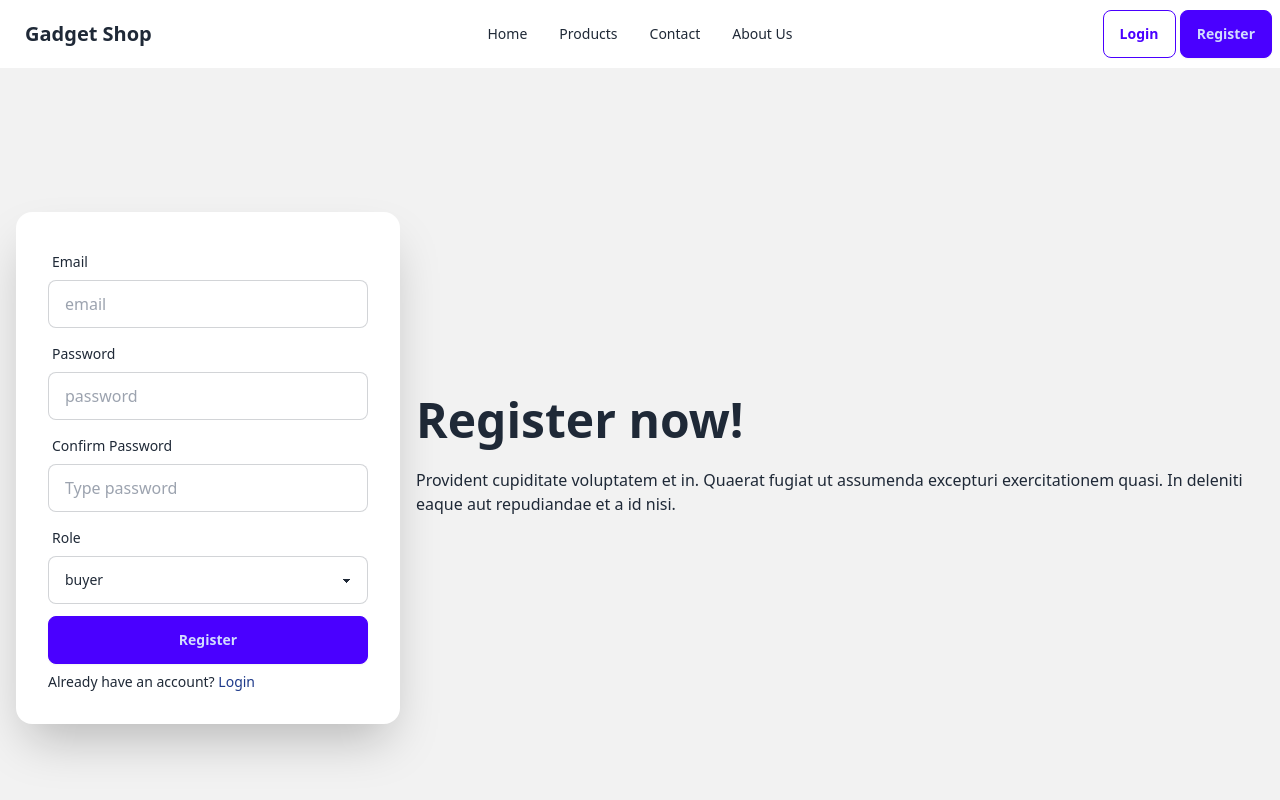
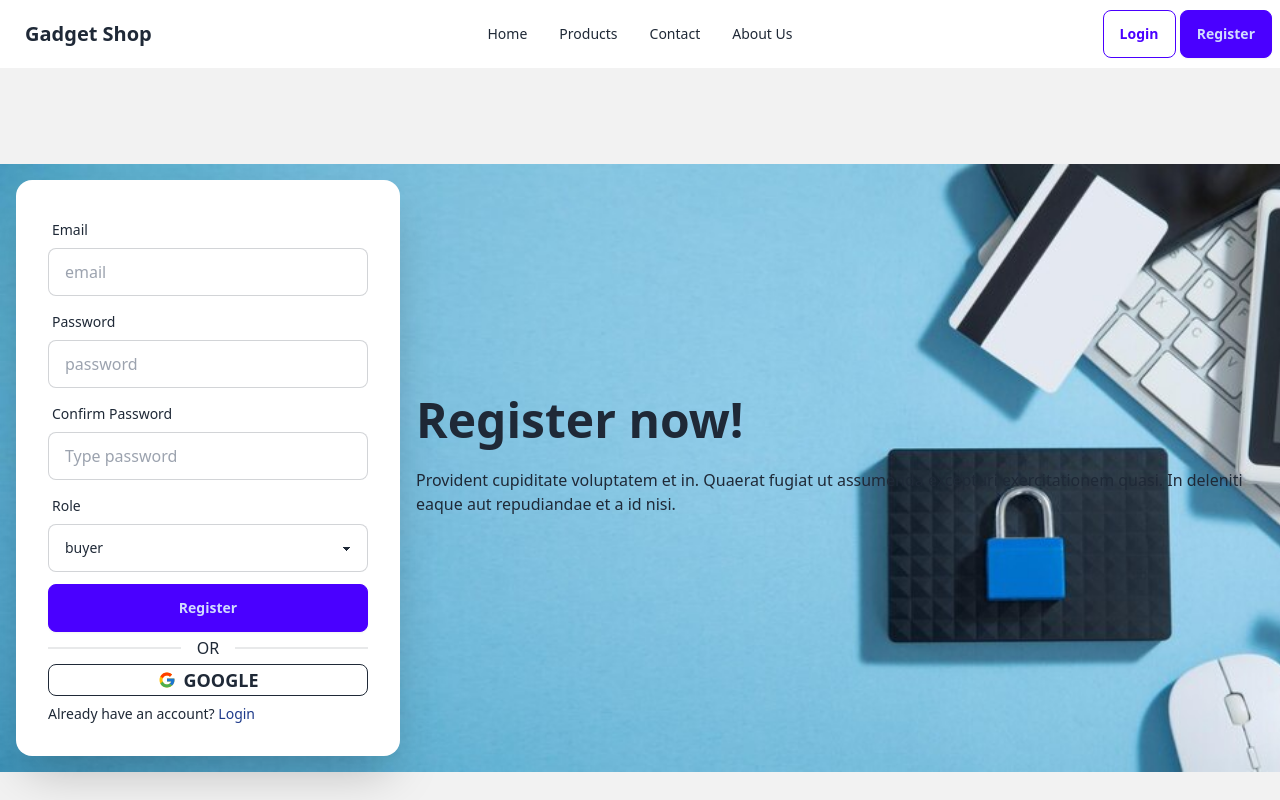
Before and after one commit to ah-sunny/Gadget-shop-clint, a React (Vite) app: page /Register in a window 1280 px wide. Shown: the top 800 px of the page. Built offline with nearby package versions, Linux system fonts and the light colour scheme; no server answers.

Commit message:
jwt implement

```diff
--- a/package.json
+++ b/package.json
@@ -10,11 +10,13 @@
     "preview": "vite preview"
   },
   "dependencies": {
+    "axios": "^1.7.7",
     "localforage": "^1.10.0",
     "match-sorter": "^8.0.0",
     "react": "^18.3.1",
     "react-dom": "^18.3.1",
     "react-hook-form": "^7.53.2",
+    "react-icons": "^5.3.0",
     "react-router-dom": "^6.28.0",
     "react-toastify": "^10.0.6",
     "sort-by": "^1.2.0"
--- a/src/authProvider/AuthProvider.jsx
+++ b/src/authProvider/AuthProvider.jsx
@@ -1,4 +1,5 @@
 
+import axios from "axios";
 import { createUserWithEmailAndPassword, getAuth, GoogleAuthProvider, onAuthStateChanged, signInWithEmailAndPassword, signInWithPopup, signOut } from "firebase/auth";
 import PropTypes from 'prop-types';
 import { createContext, useEffect, useState } from "react";
@@ -39,6 +40,20 @@ const AuthProvider = ({ children }) => {
             // const loggedUser = { email: userEmail };
             setUser(currentUser);
             console.log('current user', currentUser);
+            if(currentUser){
+                // const userInfo = { email: currentUser.email }; //its must be in under if func
+                axios.post("http://localhost:4000/jwt",{ email: currentUser?.email } )
+                .then(res=>{
+                    if(res?.data?.token){
+
+                        localStorage.setItem("access-token", res?.data?.token)
+                        setLoading(false);
+                    }
+                })
+            }else{
+                localStorage.removeItem('access-token')
+                setLoading(false)
+            }
             setLoading(false);
 
         });
--- /dev/null
+++ b/src/component/GoogleLogIn.jsx
@@ -0,0 +1,35 @@
+import { FcGoogle } from "react-icons/fc";
+import { useNavigate } from "react-router-dom";
+import { ToastContainer, toast } from 'react-toastify';
+import 'react-toastify/dist/ReactToastify.css';
+import useAuth from "../hooks/useAuth";
+
+export const GoogleLogIn = () => {
+    const {GoogleLogin} = useAuth();
+    const navigate = useNavigate()
+const handleGoogleLogin=()=>{
+    GoogleLogin()
+
+    .then((result)=>{
+        console.log(result.user)
+        toast.success("user log in succesfully")
+        navigate('/')
+    })
+       .catch(error => {
+           // console.error(error)
+           toast.error(`${error.message}`)
+       })
+}
+
+  return (
+    <div className="">
+        <div className="divider my-2">OR</div>
+        <div onClick={handleGoogleLogin} className="flex items-center gap-2 btn btn-outline btn-sm text-lg " >
+            <FcGoogle/> <span>GOOGLE</span>
+        </div>
+        <ToastContainer></ToastContainer>
+    </div>
+
+
+  )
+}
--- a/src/pages/LogIn.jsx
+++ b/src/pages/LogIn.jsx
@@ -2,6 +2,7 @@ import { useForm } from "react-hook-form";
 import { Link, useNavigate } from "react-router-dom";
 import { ToastContainer, toast } from 'react-toastify';
 import 'react-toastify/dist/ReactToastify.css';
+import { GoogleLogIn } from "../component/GoogleLogIn";
 import useAuth from "../hooks/useAuth";
 
 
@@ -69,6 +70,7 @@ const LogIn = () => {
 
                         <div className="form-control mt-1">
                             <button type="submit" className="btn btn-primary ">Login</button>
+                            <GoogleLogIn></GoogleLogIn>
                         </div>
                         <p className="text-sm" >Create new account
                             <Link to='/Register' className="text-blue-900 " > Register</Link>
--- a/src/pages/Register.jsx
+++ b/src/pages/Register.jsx
@@ -2,6 +2,7 @@ import { useForm } from "react-hook-form";
 import { Link, useNavigate } from "react-router-dom";
 import { ToastContainer, toast } from 'react-toastify';
 import 'react-toastify/dist/ReactToastify.css';
+import { GoogleLogIn } from "../component/GoogleLogIn";
 import useAuth from "../hooks/useAuth";
 
 const Register = () => {
@@ -64,7 +65,12 @@ const Register = () => {
 
     return (
         <div className="hero bg-base-200 min-h-screen">
-            <div className="hero-content flex-col lg:flex-row-reverse  ">
+            <div className="hero-content flex-col lg:flex-row-reverse bg-no-repeat bg-cover "
+             style={{
+                backgroundImage: "url('/public/Register.jpg')",
+
+            }}
+            >
                 <div className="text-center lg:text-left">
                     <h1 className="text-5xl font-bold">Register now!</h1>
                     <p className="py-6">
@@ -134,6 +140,7 @@ const Register = () => {
 
                         <div className="form-control mt-1">
                             <button type="submit" className="btn btn-primary ">Register</button>
+                            <GoogleLogIn></GoogleLogIn>
                         </div>
                         <p className="text-sm" >Already have an account?
                             <Link to='/login' className="text-blue-900 " > Login</Link>
@@ -147,10 +154,3 @@ const Register = () => {
 };
 
 export default Register;
-
-
-// validate: (value) => {
-//     if (watch('password') != value) {
-//         return "Your passwords don't match";
-//     }
-// },
```
Also changed, not shown: 1 other file (tests, documents, lock files or other folders).
